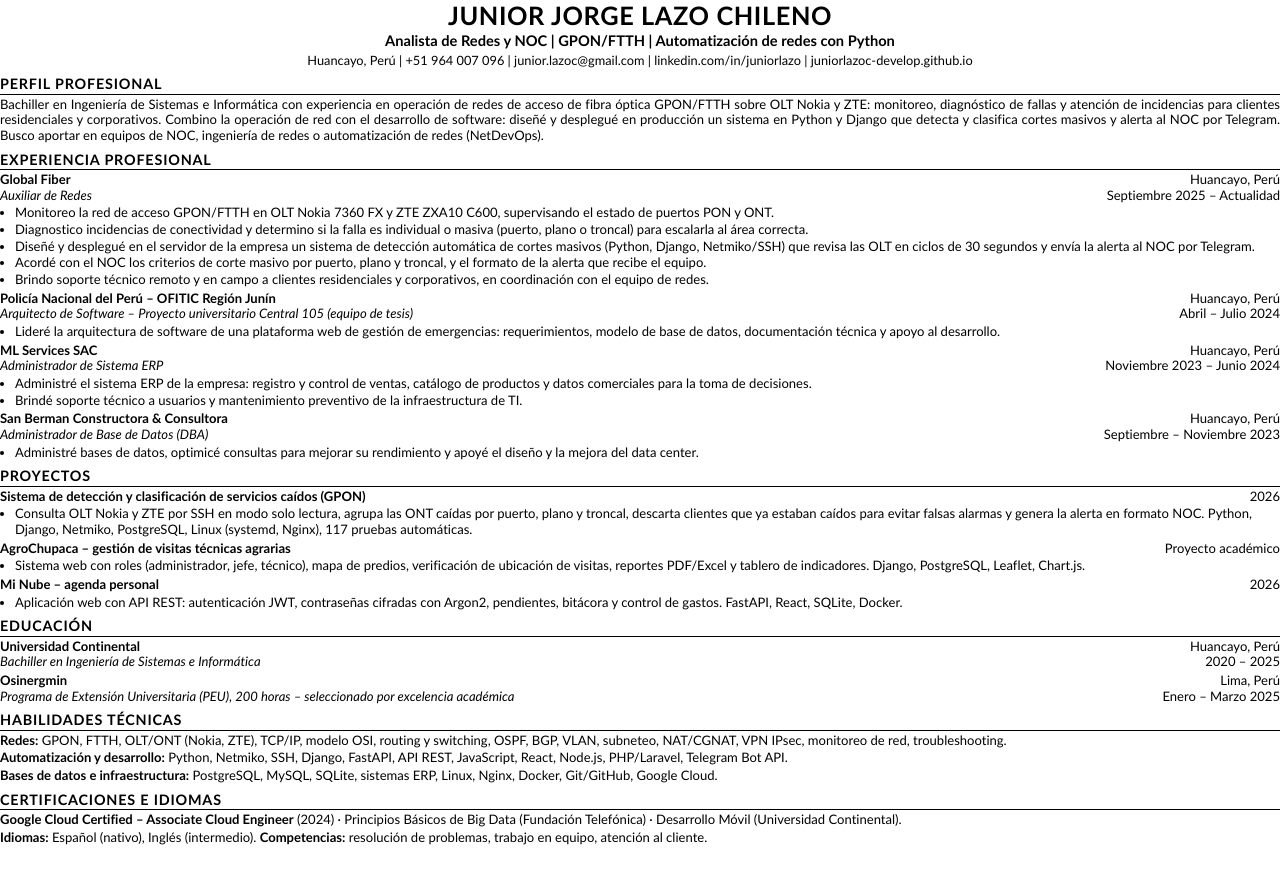
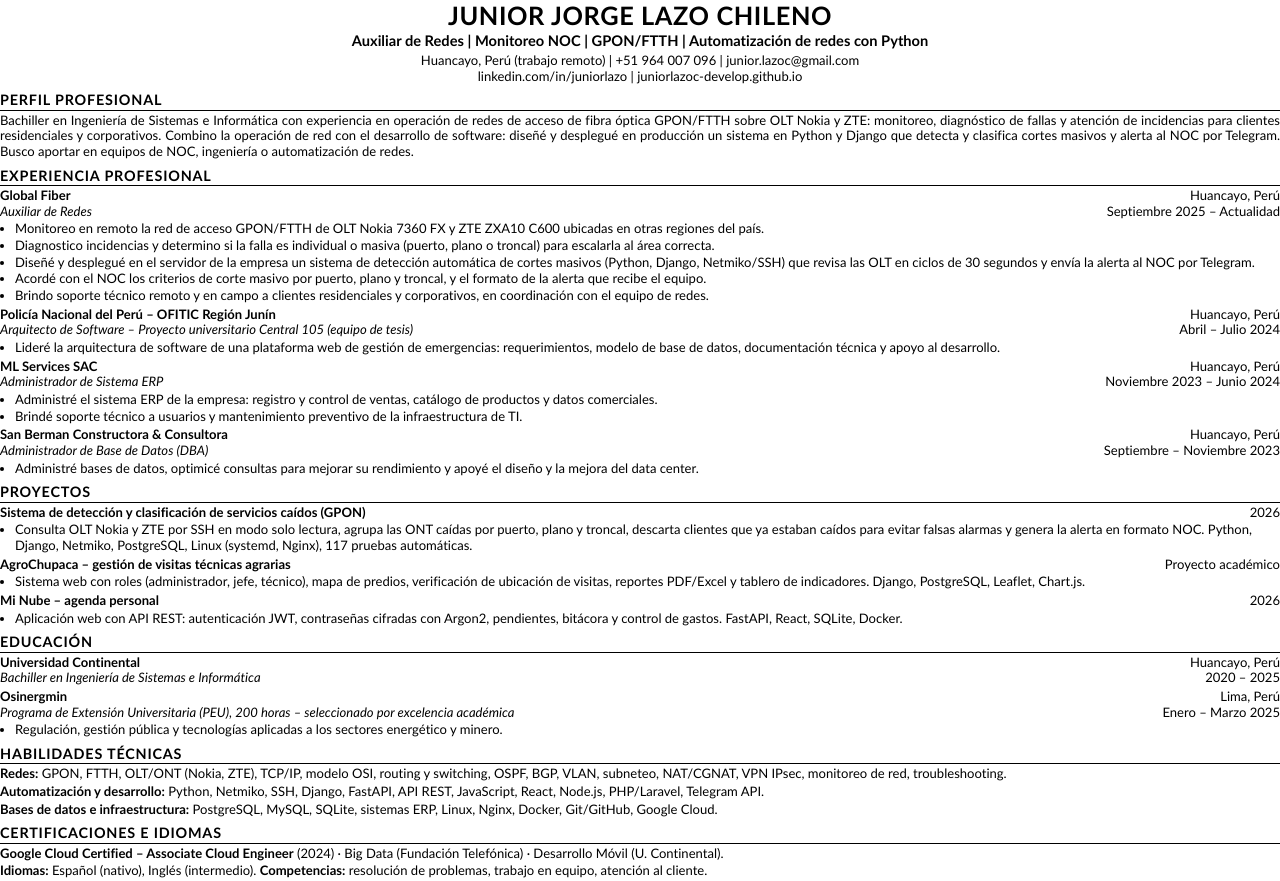
Before and after one commit to juniorlazoc-develop/juniorlazoc-develop.github.io, a plain HTML site: page herramientas/cv.html in a window 1280 px wide. Before the commit the page ends 847 px from the top, so only its background shows below. Drawn offline with Linux system fonts and the light colour scheme.

Commit message:
Cargo real (Auxiliar de Redes), disponibilidad remota y PEU de Osinergmin más visible
- Se quita "Analista" del CV, del portafolio y de la imagen para compartir.
- Monitoreo remoto de OLT en otras regiones como experiencia de trabajo a distancia.
- El PEU de Osinergmin con descripción en ambos CV y en la web.

```diff
--- a/herramientas/cv.html
+++ b/herramientas/cv.html
@@ -4,7 +4,7 @@
     <meta charset="utf-8">
     <title>CV Junior Jorge Lazo Chileno - Redes GPON y automatización</title>
     <meta name="author" content="Junior Jorge Lazo Chileno">
-    <meta name="keywords" content="Analista NOC, Ingeniero de Redes, GPON, FTTH, OLT, Nokia, ZTE, Python, Netmiko, Django, FastAPI, automatización de redes, soporte técnico">
+    <meta name="keywords" content="Auxiliar de Redes, NOC, monitoreo de red, trabajo remoto, GPON, FTTH, OLT, Nokia, ZTE, Python, Netmiko, Django, FastAPI, automatización de redes, soporte técnico">
     <!--
       CV ATS (formato Harvard). Es la versión que se sube a portales de empleo
       (Computrabajo, Bumeran, LinkedIn, Indeed) y la que lee el filtro automático.
@@ -39,7 +39,7 @@
       .contacto {
         margin: 3px 0 0;
         text-align: center;
-        font-size: 9.6pt;
+        font-size: 9.8pt;
       }
       .contacto a { color: #000; text-decoration: none; }
       h2 {
@@ -64,10 +64,10 @@
   </head>
   <body>
     <h1>JUNIOR JORGE LAZO CHILENO</h1>
-    <p class="titulo">Analista de Redes y NOC | GPON/FTTH | Automatización de redes con Python</p>
+    <p class="titulo">Auxiliar de Redes | Monitoreo NOC | GPON/FTTH | Automatización de redes con Python</p>
     <p class="contacto">
-      Huancayo, Perú | +51 964 007 096 |
-      <a href="mailto:junior.lazoc@gmail.com">junior.lazoc@gmail.com</a> |
+      Huancayo, Perú (trabajo remoto) | +51 964 007 096 |
+      <a href="mailto:junior.lazoc@gmail.com">junior.lazoc@gmail.com</a><br>
       <a href="https://www.linkedin.com/in/juniorlazo">linkedin.com/in/juniorlazo</a> |
       <a href="https://juniorlazoc-develop.github.io/">juniorlazoc-develop.github.io</a>
     </p>
@@ -78,7 +78,7 @@
       GPON/FTTH sobre OLT Nokia y ZTE: monitoreo, diagnóstico de fallas y atención de incidencias para clientes
       residenciales y corporativos. Combino la operación de red con el desarrollo de software: diseñé y desplegué en
       producción un sistema en Python y Django que detecta y clasifica cortes masivos y alerta al NOC por Telegram.
-      Busco aportar en equipos de NOC, ingeniería de redes o automatización de redes (NetDevOps).
+      Busco aportar en equipos de NOC, ingeniería o automatización de redes.
     </p>
 
     <h2>Experiencia profesional</h2>
@@ -86,8 +86,8 @@
       <div class="fila"><span class="lugar">Global Fiber</span><span>Huancayo, Perú</span></div>
       <div class="fila"><span class="cargo">Auxiliar de Redes</span><span>Septiembre 2025 – Actualidad</span></div>
       <ul>
-        <li>Monitoreo la red de acceso GPON/FTTH en OLT Nokia 7360 FX y ZTE ZXA10 C600, supervisando el estado de puertos PON y ONT.</li>
-        <li>Diagnostico incidencias de conectividad y determino si la falla es individual o masiva (puerto, plano o troncal) para escalarla al área correcta.</li>
+        <li>Monitoreo en remoto la red de acceso GPON/FTTH de OLT Nokia 7360 FX y ZTE ZXA10 C600 ubicadas en otras regiones del país.</li>
+        <li>Diagnostico incidencias y determino si la falla es individual o masiva (puerto, plano o troncal) para escalarla al área correcta.</li>
         <li>Diseñé y desplegué en el servidor de la empresa un sistema de detección automática de cortes masivos (Python, Django, Netmiko/SSH) que revisa las OLT en ciclos de 30 segundos y envía la alerta al NOC por Telegram.</li>
         <li>Acordé con el NOC los criterios de corte masivo por puerto, plano y troncal, y el formato de la alerta que recibe el equipo.</li>
         <li>Brindo soporte técnico remoto y en campo a clientes residenciales y corporativos, en coordinación con el equipo de redes.</li>
@@ -104,7 +104,7 @@
       <div class="fila"><span class="lugar">ML Services SAC</span><span>Huancayo, Perú</span></div>
       <div class="fila"><span class="cargo">Administrador de Sistema ERP</span><span>Noviembre 2023 – Junio 2024</span></div>
       <ul>
-        <li>Administré el sistema ERP de la empresa: registro y control de ventas, catálogo de productos y datos comerciales para la toma de decisiones.</li>
+        <li>Administré el sistema ERP de la empresa: registro y control de ventas, catálogo de productos y datos comerciales.</li>
         <li>Brindé soporte técnico a usuarios y mantenimiento preventivo de la infraestructura de TI.</li>
       </ul>
     </div>
@@ -144,18 +144,21 @@
     <div class="entrada">
       <div class="fila"><span class="lugar">Osinergmin</span><span>Lima, Perú</span></div>
       <div class="fila"><span class="cargo">Programa de Extensión Universitaria (PEU), 200 horas – seleccionado por excelencia académica</span><span>Enero – Marzo 2025</span></div>
+      <ul>
+        <li>Regulación, gestión pública y tecnologías aplicadas a los sectores energético y minero.</li>
+      </ul>
     </div>
 
     <h2>Habilidades técnicas</h2>
     <div class="habilidades">
       <p><b>Redes:</b> GPON, FTTH, OLT/ONT (Nokia, ZTE), TCP/IP, modelo OSI, routing y switching, OSPF, BGP, VLAN, subneteo, NAT/CGNAT, VPN IPsec, monitoreo de red, troubleshooting.</p>
-      <p><b>Automatización y desarrollo:</b> Python, Netmiko, SSH, Django, FastAPI, API REST, JavaScript, React, Node.js, PHP/Laravel, Telegram Bot API.</p>
+      <p><b>Automatización y desarrollo:</b> Python, Netmiko, SSH, Django, FastAPI, API REST, JavaScript, React, Node.js, PHP/Laravel, Telegram API.</p>
       <p><b>Bases de datos e infraestructura:</b> PostgreSQL, MySQL, SQLite, sistemas ERP, Linux, Nginx, Docker, Git/GitHub, Google Cloud.</p>
     </div>
 
     <h2>Certificaciones e idiomas</h2>
     <div class="habilidades">
-      <p><b>Google Cloud Certified – Associate Cloud Engineer</b> (2024) · Principios Básicos de Big Data (Fundación Telefónica) · Desarrollo Móvil (Universidad Continental).</p>
+      <p><b>Google Cloud Certified – Associate Cloud Engineer</b> (2024) · Big Data (Fundación Telefónica) · Desarrollo Móvil (U. Continental).</p>
       <p><b>Idiomas:</b> Español (nativo), Inglés (intermedio). <b>Competencias:</b> resolución de problemas, trabajo en equipo, atención al cliente.</p>
     </div>
   </body>
```
Also changed, not shown: herramientas/cv-diseno.html (+4 -4 lines), herramientas/imagen-compartir.html (+1 -1 lines), index.html (+11 -10 lines), assets/compartir.png, 2 other files.
